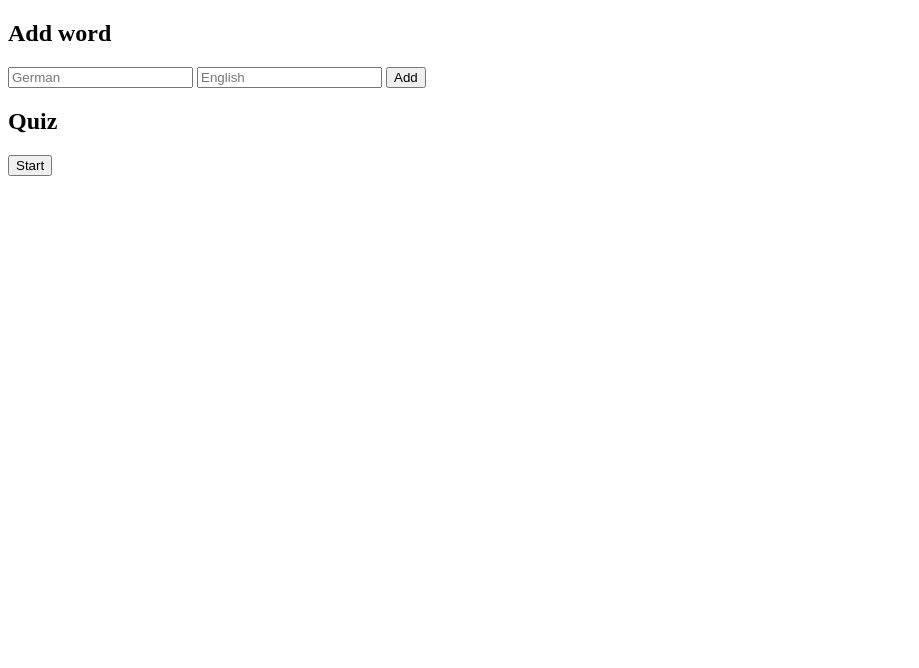
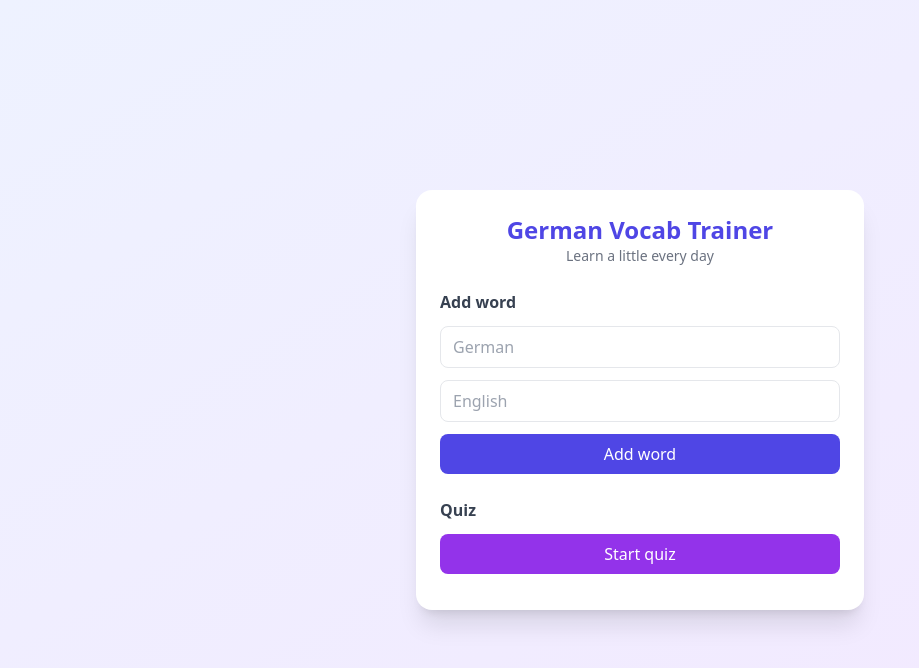
Before and after one commit to AydinHassan/german-word-quiz, a website: page public/index.html in a window 1280 px wide. Shown: the whole page, without its empty margins (0-919 px from the left). Drawn offline with nearby package versions, Linux system fonts and the light colour scheme.

Commit message:
feat: better styles

```diff
--- a/public/index.html
+++ b/public/index.html
@@ -1,33 +1,91 @@
 <!doctype html>
-<html>
-<body>
-  <h2>Add word</h2>
-  <input id="de" placeholder="German">
-  <input id="en" placeholder="English">
-  <button onclick="add()">Add</button>
+<html lang="en">
+<head>
+  <meta charset="utf-8">
+  <title>German Quiz</title>
+  <meta name="viewport" content="width=device-width, initial-scale=1">
+  <script src="https://cdn.tailwindcss.com"></script>
+</head>
 
-  <h2>Quiz</h2>
-  <button onclick="quiz()">Start</button>
-  <div id="q"></div>
+<body class="min-h-screen bg-gradient-to-br from-indigo-50 to-purple-100 flex items-center justify-center p-6">
+  <div class="w-full max-w-md bg-white rounded-2xl shadow-xl p-6 space-y-6">
+    <header class="text-center">
+      <h1 class="text-2xl font-bold text-indigo-600">German Vocab Trainer</h1>
+      <p class="text-sm text-gray-500">Learn a little every day</p>
+    </header>
+
+    <section class="space-y-3">
+      <h2 class="font-semibold text-gray-700">Add word</h2>
+      <input id="de" placeholder="German"
+        class="w-full rounded-lg border px-3 py-2 focus:outline-none focus:ring-2 focus:ring-indigo-500">
+      <input id="en" placeholder="English"
+        class="w-full rounded-lg border px-3 py-2 focus:outline-none focus:ring-2 focus:ring-indigo-500">
+      <button onclick="add()"
+        class="w-full bg-indigo-600 text-white rounded-lg py-2 font-medium hover:bg-indigo-700 transition">
+        Add word
+      </button>
+    </section>
+
+    <section class="space-y-3">
+      <h2 class="font-semibold text-gray-700">Quiz</h2>
+      <button onclick="quiz()"
+        class="w-full bg-purple-600 text-white rounded-lg py-2 font-medium hover:bg-purple-700 transition">
+        Start quiz
+      </button>
+
+      <div id="quiz" class="space-y-3"></div>
+    </section>
+  </div>
 
 <script>
+let correct = null
+
 async function add() {
+  if (!de.value || !en.value) return
+
   await fetch("/words", {
     method: "POST",
-    body: JSON.stringify({
-      german: de.value,
-      english: en.value
-    })
+    headers: { "Content-Type": "application/json" },
+    body: JSON.stringify({ german: de.value, english: en.value })
   })
-  de.value = en.value = ""
+
+  de.value = ""
+  en.value = ""
 }
 
 async function quiz() {
   const r = await fetch("/quiz").then(r => r.json())
-  q.innerHTML = `<h3>${r.german}</h3>` +
-    r.options.map(o =>
-      `<button onclick="alert('${o === r.correct}')">${o}</button>`
-    ).join("<br>")
+  correct = r.correct
+
+  quiz.innerHTML = `
+    <div class="text-center text-3xl font-bold text-gray-800">
+      ${r.german}
+    </div>
+    <div class="grid gap-2">
+      ${r.options.map(o => `
+        <button
+          onclick="answer(this, '${o}')"
+          class="rounded-lg border py-2 hover:bg-gray-100 transition">
+          ${o}
+        </button>
+      `).join("")}
+    </div>
+  `
+}
+
+function answer(btn, value) {
+  document.querySelectorAll("#quiz button").forEach(b => b.disabled = true)
+
+  if (value === correct) {
+    btn.className = "rounded-lg py-2 bg-green-500 text-white font-semibold"
+  } else {
+    btn.className = "rounded-lg py-2 bg-red-500 text-white font-semibold"
+    document.querySelectorAll("#quiz button").forEach(b => {
+      if (b.textContent === correct) {
+        b.className = "rounded-lg py-2 bg-green-500 text-white font-semibold"
+      }
+    })
+  }
 }
 </script>
 </body>
```
